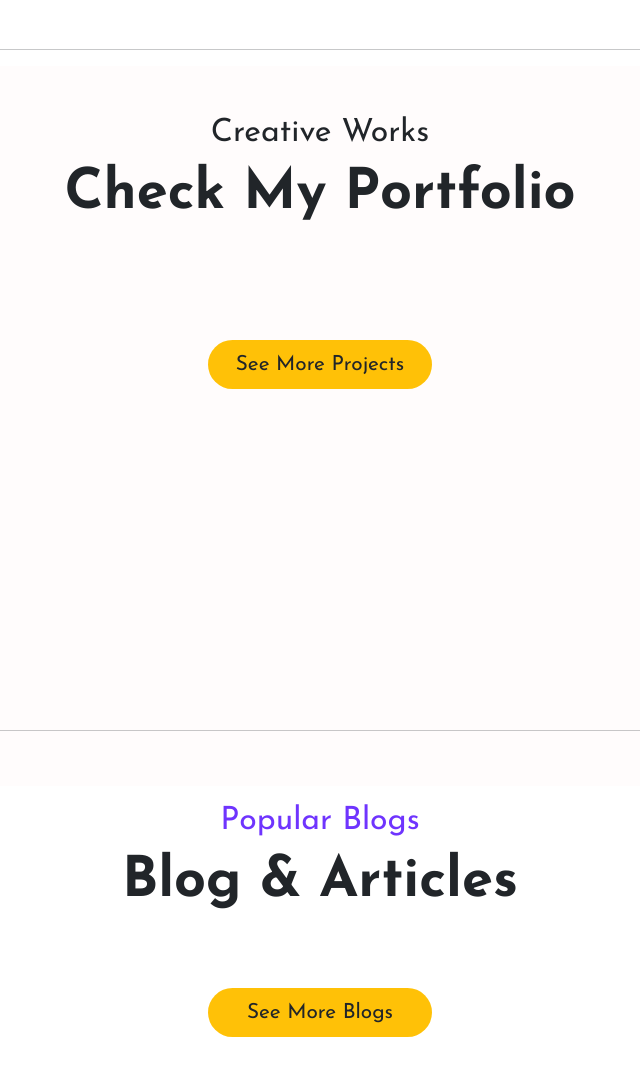
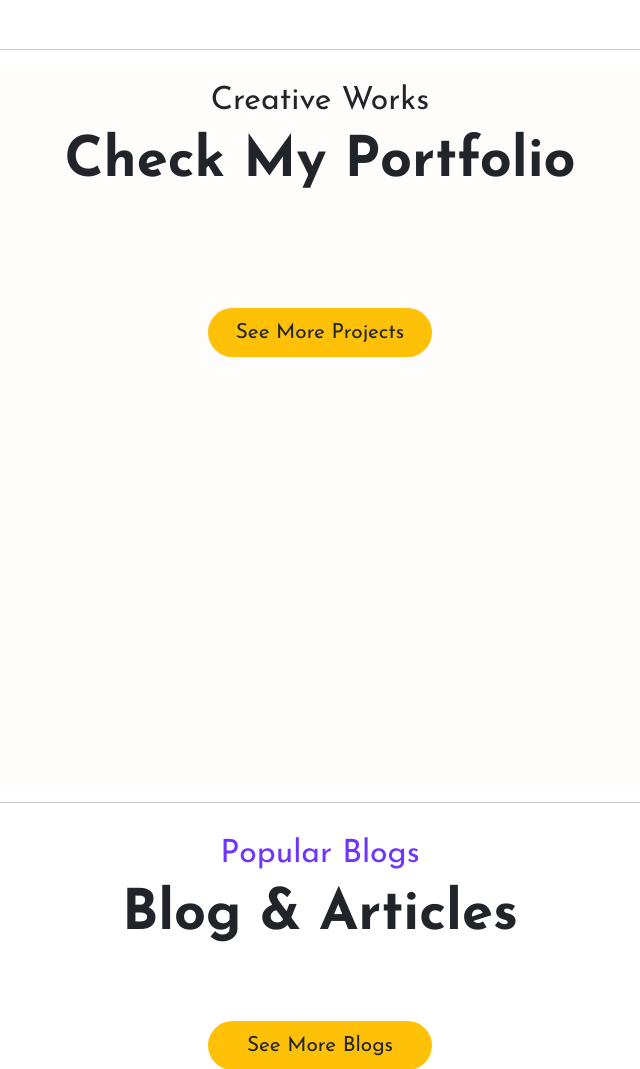
Before and after one commit to maniishbhusal/portfolio, a Django app: page / in a window 1280 px wide. Shown: the part 597-1666 px from the top of the page, without its empty margins (320-960 px from the left). Run offline with Django 4.2, Linux system fonts and the light colour scheme; data that the repository does not hold is empty.

Commit message:
Added some basic stuff

```diff
--- a/portfolio/templates/portfolio/home.html
+++ b/portfolio/templates/portfolio/home.html
@@ -53,7 +53,7 @@
 <!-- Portfolio Starts -->
 
 <div class="portfolio">
-  <div class="container d-flex align-items-center flex-column pt-5 mt-2" style="height:90%;">
+  <div class="container d-flex align-items-center flex-column pt-3 mt-1" style="height:100%;">
     <h2>Creative Works</h2>
     <h1 class="main_letter">Check My Portfolio</h1>
 
--- a/portfolio/views.py
+++ b/portfolio/views.py
@@ -7,7 +7,7 @@ from django.contrib.auth import authenticate, login, logout
 
 # Create your views here.
 def home(request):
-    portfolio_lists = Portfolio.objects.all()[:3]
+    portfolio_lists = Portfolio.objects.all().order_by('-created_at')[:3]
     blog_lists = Blog.objects.all().order_by('-created_at')[:3]
     context = {
         'portfolio_lists': portfolio_lists,
```
Also changed, not shown: other parts of portfolio/templates/portfolio/home.html (+2 -1 lines), media/blog_images/abs-1846250_640.jpg (added), media/blog_images/lion-8096155_640.webp (added), media/blog_images/monks-1822569_640.jpg (added), media/portfolio_images/Screenshot_from_2023-07-15_22-47-20.png (added), media/portfolio_images/Screenshot_from_2023-07-15_22-49-09.png (added), media/portfolio_images/Screenshot_from_2023-07-15_22-50-31.png (added), media/portfolio_images/Screenshot_from_2023-07-15_22-52-33.png (added), media/portfolio_images/carnival-8028612_1280.webp (added), media/portfolio_images/man-8094211_640.webp (added), media/portfolio_images/man-8094211_640_H0OHXs3.webp (added), media/portfolio_images/man-8094211_640_VSZ6mlA.webp (added), media/portfolio_images/monastery-8114076_1280.webp (added).
